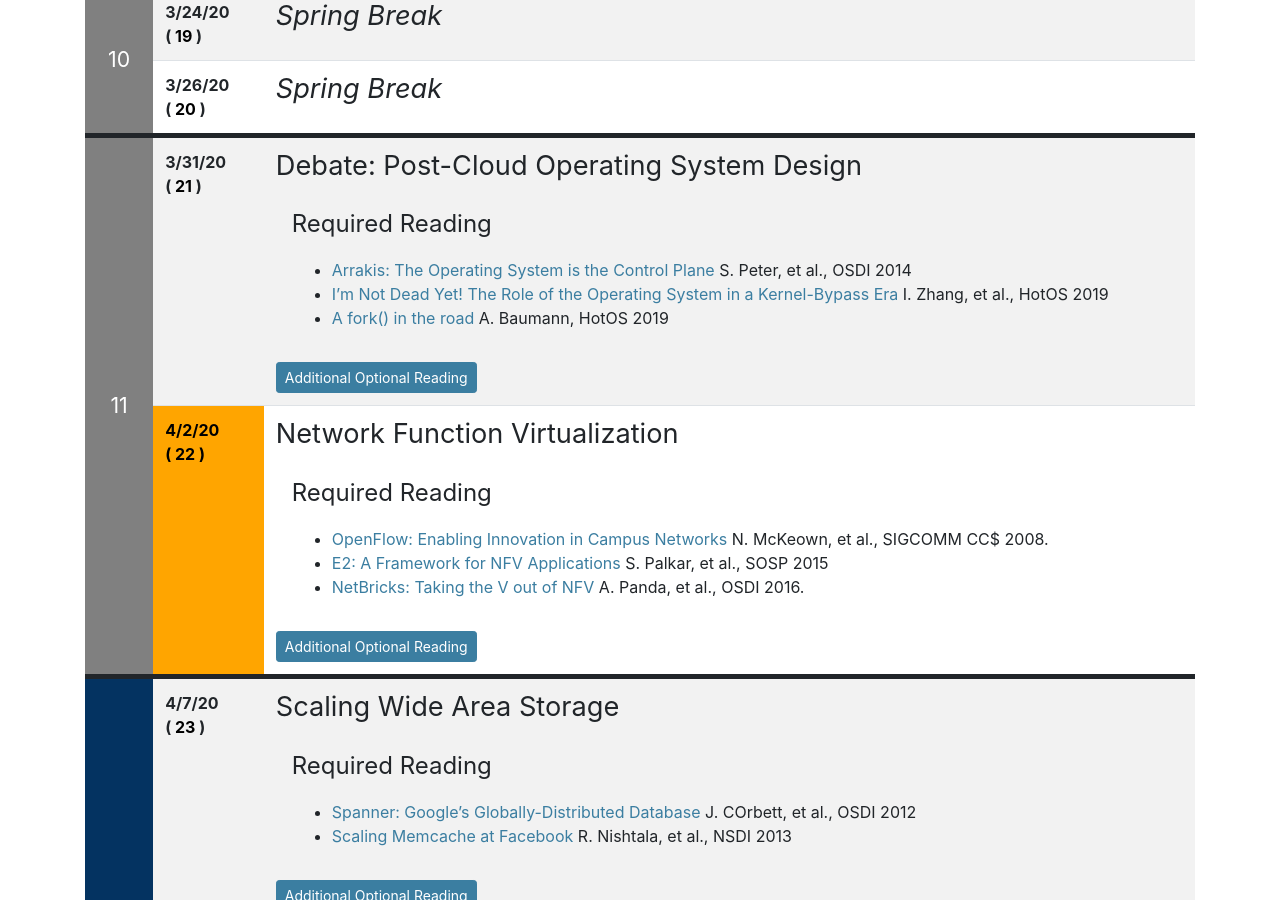
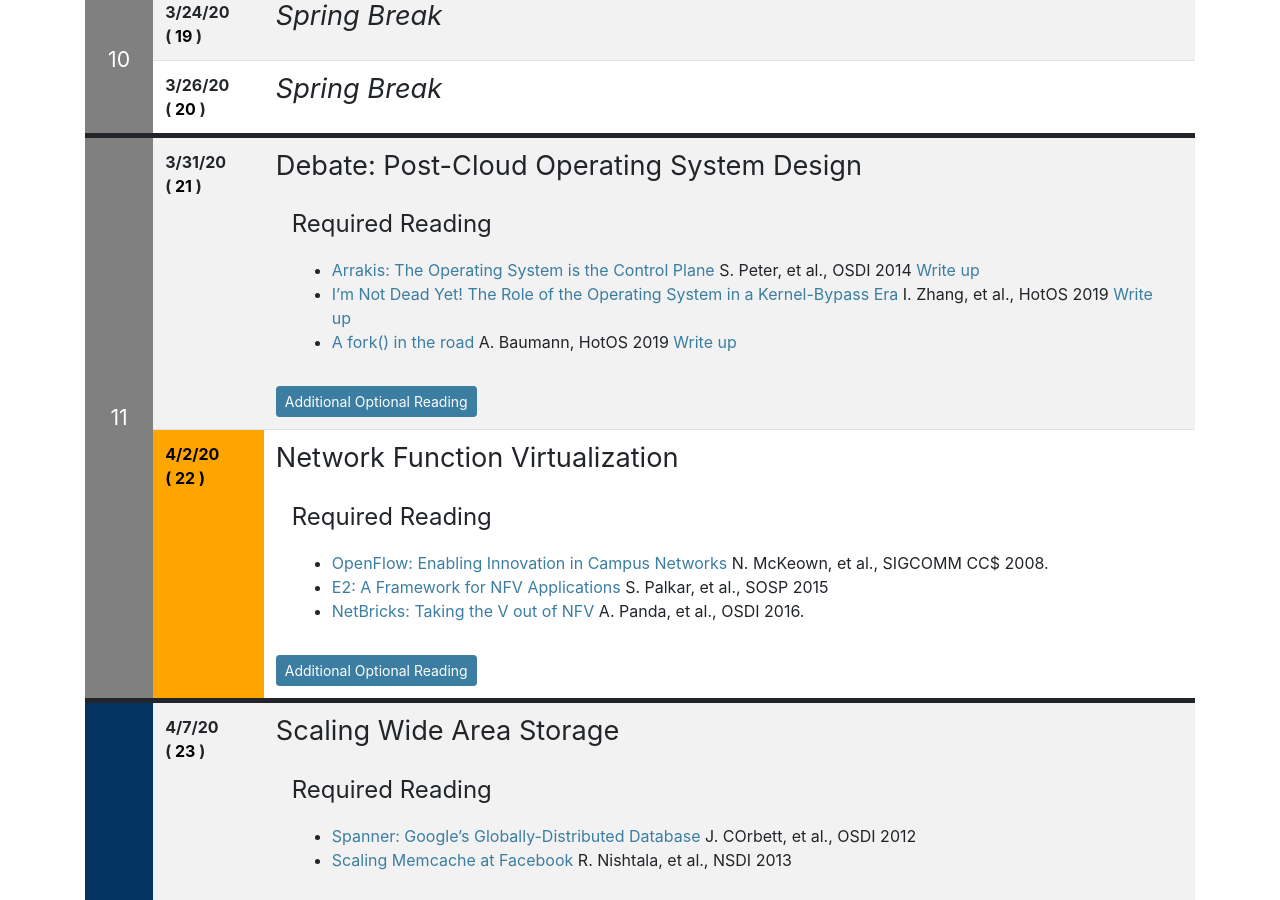
Before and after one commit to deculler/cs262b-sp20, a Jekyll site: the page built from index.md, in a window 1280 px wide and 900 px high, scrolled down 5998 px. Built offline with Jekyll 4.4.1, drawn with Linux system fonts in a browser that asks for light colours; nearby versions of some CDN libraries; our own code applies the rules of GitHub Pages for plain Markdown files.

Commit message:
Add L21 writeups

```diff
--- a/index.md
+++ b/index.md
@@ -407,9 +407,9 @@ Class time available to work on projects.
 ## Debate: Post-Cloud Operating System Design
 <div class="reading">
 <div class="required_reading" markdown="1">
-* [Arrakis: The Operating System is the Control Plane](https://www.usenix.org/conference/osdi14/technical-sessions/presentation/peter) S. Peter, et al., OSDI 2014
-* [I’m Not Dead Yet! The Role of the Operating System in a Kernel-Bypass Era](https://www.microsoft.com/en-us/research/uploads/prod/2019/04/demikernel-hotos19.pdf) I. Zhang, et al., HotOS 2019
-* [A fork() in the road](https://www.microsoft.com/en-us/research/uploads/prod/2019/04/fork-hotos19.pdf) A. Baumann, HotOS 2019
+* [Arrakis: The Operating System is the Control Plane](https://www.usenix.org/conference/osdi14/technical-sessions/presentation/peter) S. Peter, et al., OSDI 2014 [Write up](https://docs.google.com/forms/d/e/1FAIpQLSdnZZcuT1UCOFlCCBvE-jik5_-sQnZ72X6xJ2IXlimWa_6tBQ/viewform)
+* [I’m Not Dead Yet! The Role of the Operating System in a Kernel-Bypass Era](https://www.microsoft.com/en-us/research/uploads/prod/2019/04/demikernel-hotos19.pdf) I. Zhang, et al., HotOS 2019 [Write up](https://docs.google.com/forms/d/e/1FAIpQLSdbzRlGLPKndOX3SRPTQM72tsFnAMzg-YJ8gJRSOVD2yhbIHg/viewform)
+* [A fork() in the road](https://www.microsoft.com/en-us/research/uploads/prod/2019/04/fork-hotos19.pdf) A. Baumann, HotOS 2019 [Write up](https://docs.google.com/forms/d/e/1FAIpQLScMatuVoGRB3dkcSG6feNjvU9phwrP6pZx-52MAMY-G9lpHOw/viewform)
 </div>
 <div class="optional_reading" markdown="1">
 </div>
```
